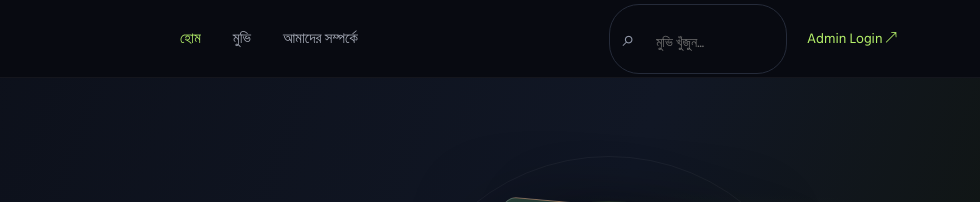
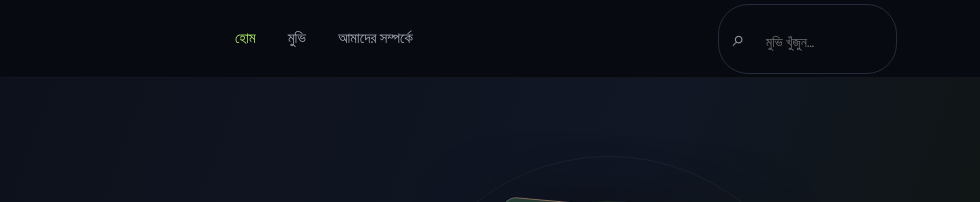
Before and after one commit to sarkarmohammadmasum69-netizen/cinewave, a website: page public/index.html in a window 1280 px wide. Shown: the top 202 px of the page, 300-1280 px from the left. Drawn offline with Linux system fonts and the light colour scheme; no server answers.

Commit message:
Hide Admin Login link from public homepage

```diff
--- a/public/index.html
+++ b/public/index.html
@@ -13,7 +13,7 @@
 <header class="topbar">
   <a class="brand" href="/"><span class="brand-mark">C</span><span>CINE<span class="accent">WAVE</span></span></a>
   <nav><a class="active" href="/">হোম</a><a href="#catalog">মুভি</a><a href="#about">আমাদের সম্পর্কে</a></nav>
-  <div class="top-actions"><label class="search"><span>⌕</span><input id="searchInput" placeholder="মুভি খুঁজুন..."></label><a class="admin-link" href="/admin.html">Admin Login ↗</a></div>
+  <div class="top-actions"><label class="search"><span>⌕</span><input id="searchInput" placeholder="মুভি খুঁজুন..."></label></div>
 </header>
 <main>
   <section class="hero">
```
